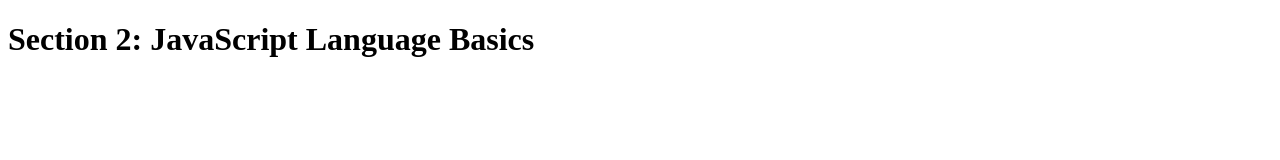
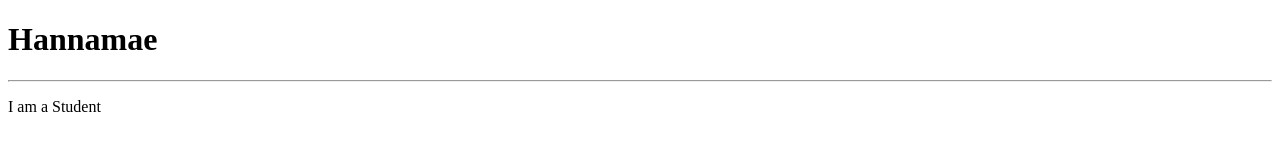
Before and after one commit to hannamae28/hannamae28.github.io, a plain HTML site: page index.html in a window 1280 px wide. Drawn offline with Linux system fonts and the light colour scheme; files whose address does not match are found by name.

Commit message:
Update index.html

```diff
--- a/index.html
+++ b/index.html
@@ -2,11 +2,13 @@
 <html lang="en">
     <head>
         <meta charset="UTF-8">
-        <title>Section 2: JavaScript Language Basics</title>
+        <title>Hannamae Matillano | My personal portfolio</title>
     </head>
 
     <body>
-        <h1>Section 2: JavaScript Language Basics</h1>
+        <h1>Hannamae</h1>
+        <hr>
+        <p> I am a Student </p>
     </body>
     <script src="script.js">
 
```
